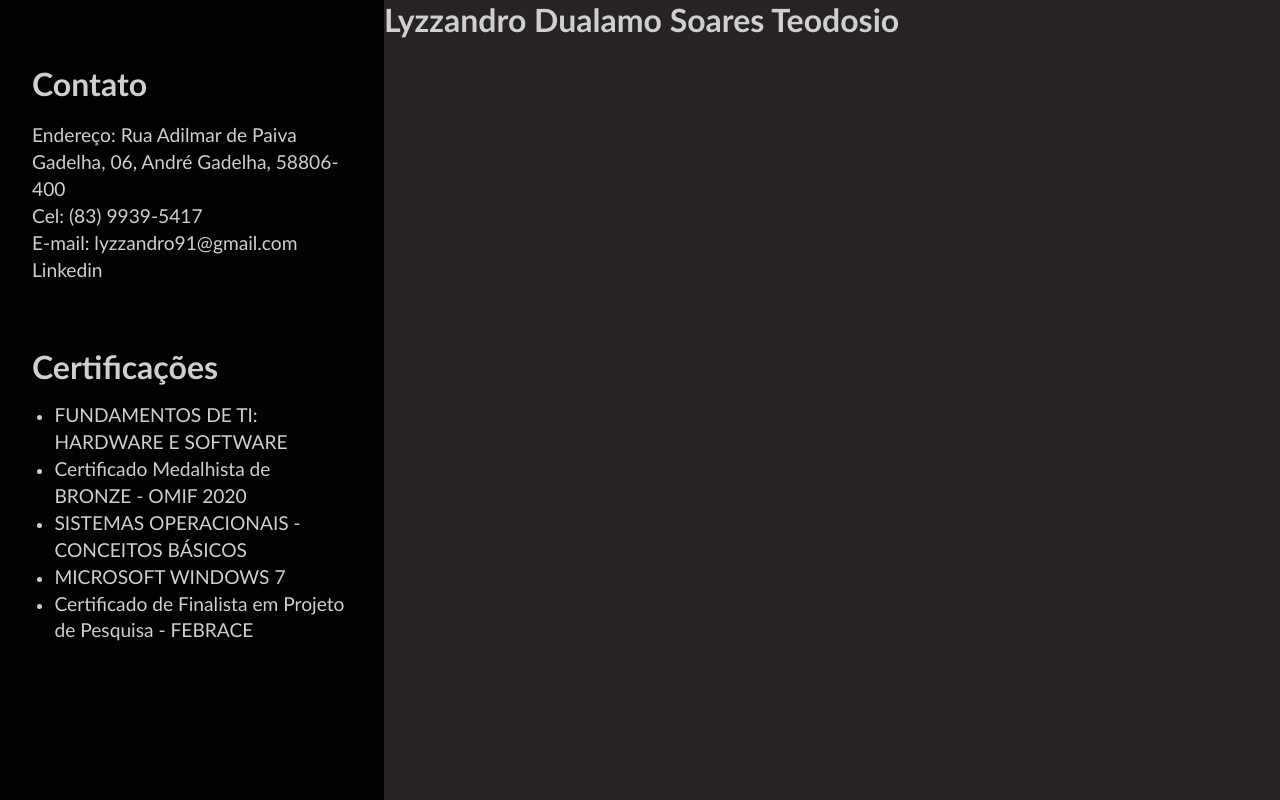
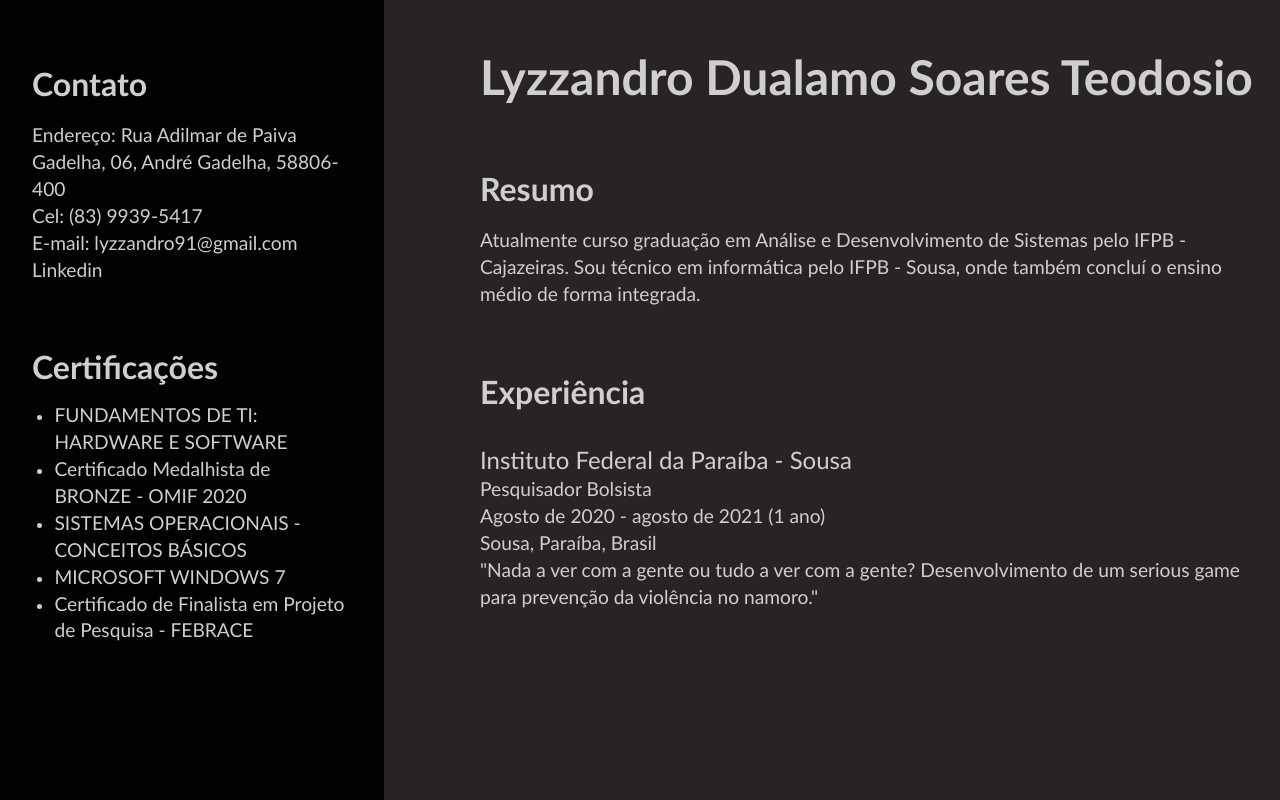
Before and after one commit to lyzzandro/lyzzandro.github.io, a plain HTML site: page index.html in a window 1280 px wide. Drawn offline with Linux system fonts and the light colour scheme.

Commit message:
Criando seção de conteúdo

```diff
--- a/index.html
+++ b/index.html
@@ -32,6 +32,19 @@
         <div id="conteudo">
             <div>
                 <h1 id="nome">Lyzzandro Dualamo Soares Teodosio</h1>
+                <h2>Resumo</h2>
+                <p id="descricao-resumo">Atualmente curso graduação em Análise e Desenvolvimento de
+                    Sistemas pelo IFPB - Cajazeiras. Sou técnico em informática pelo
+                    IFPB - Sousa, onde também concluí o ensino médio de forma
+                    integrada.</p>
+
+                <h2 id="experiencia">Experiência</h2>
+                <p id="empresa">Instituto Federal da Paraíba - Sousa</p>
+                <p id="cargo">Pesquisador Bolsista</p>
+                <p id="tempo">Agosto de 2020 - agosto de 2021 (1 ano)</p>
+                <p id="local">Sousa, Paraíba, Brasil</p>
+                <p id="descricao">"Nada a ver com a gente ou tudo a ver com a gente? Desenvolvimento de um
+                    serious game para prevenção da violência no namoro."</p>
             </div>
 
         </div>
--- a/style.css
+++ b/style.css
@@ -66,3 +66,46 @@ body{
 #lista-certificados{
     padding: 1em 0 0 1.4em;
 }
+
+/* Conteudo */
+#nome{
+    font-size: 3em;
+    padding: 1em 0 0 2em;
+}
+
+#conteudo h2{
+    font-size: 2em;
+    padding: 2em 0 0 3em;
+}
+
+#descricao-resumo{
+    font-size: 1.2em;
+    padding: 1em 0 0 5em;
+}
+
+/*experiência*/
+
+#experiencia{
+   margin: 0 0 1em 0;
+}
+
+#empresa{
+    font-size: 1.5em;
+    padding: 0 0 0 4em;
+}
+
+#cargo{
+    padding: 0 0 0 5em;
+}
+
+#tempo{
+    padding: 0 0 0 5em;
+}
+
+#local{
+    padding: 0 0 0 5em;
+}
+
+#descricao{
+    padding: 0 0 0 5em;
+}
```
